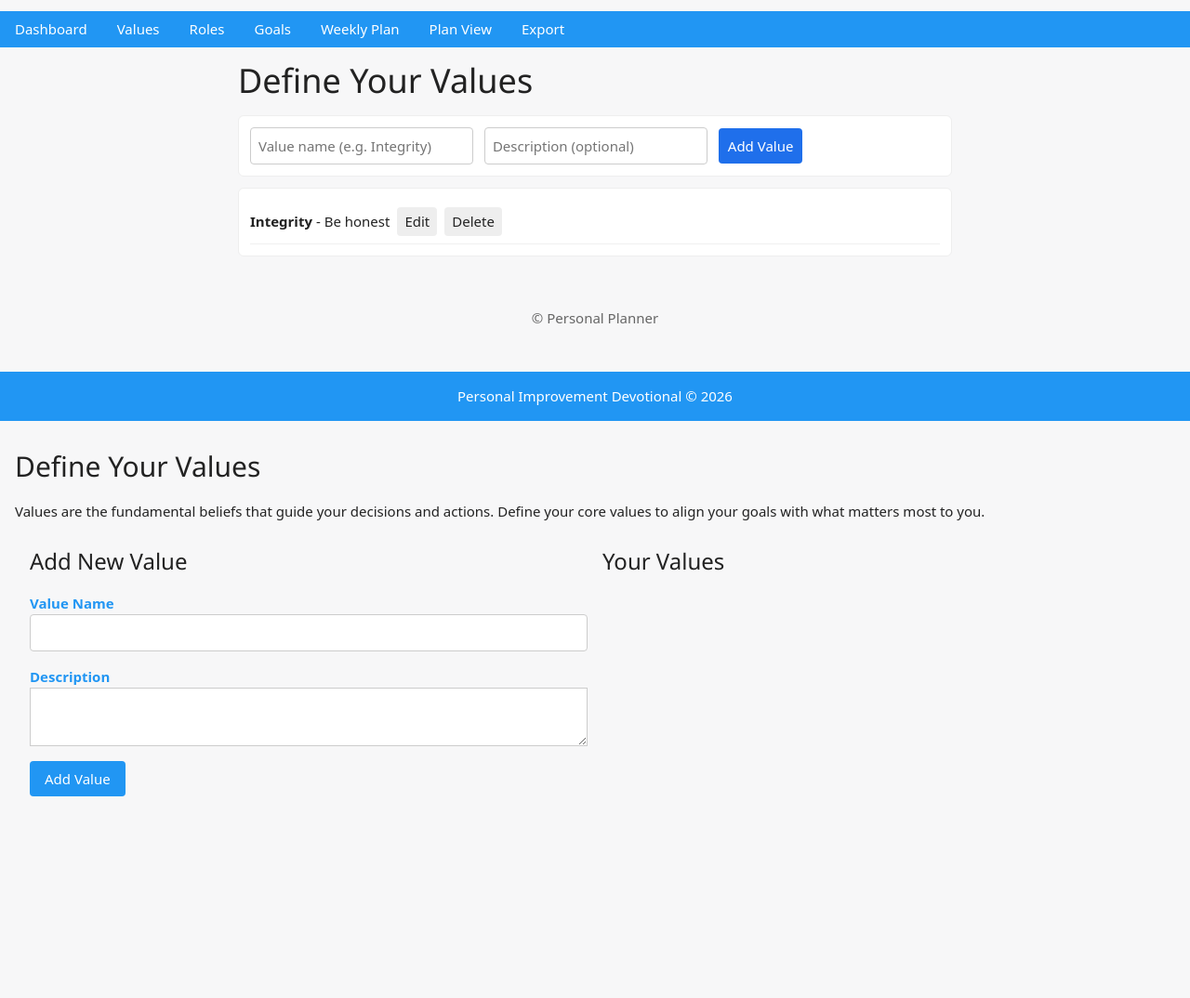
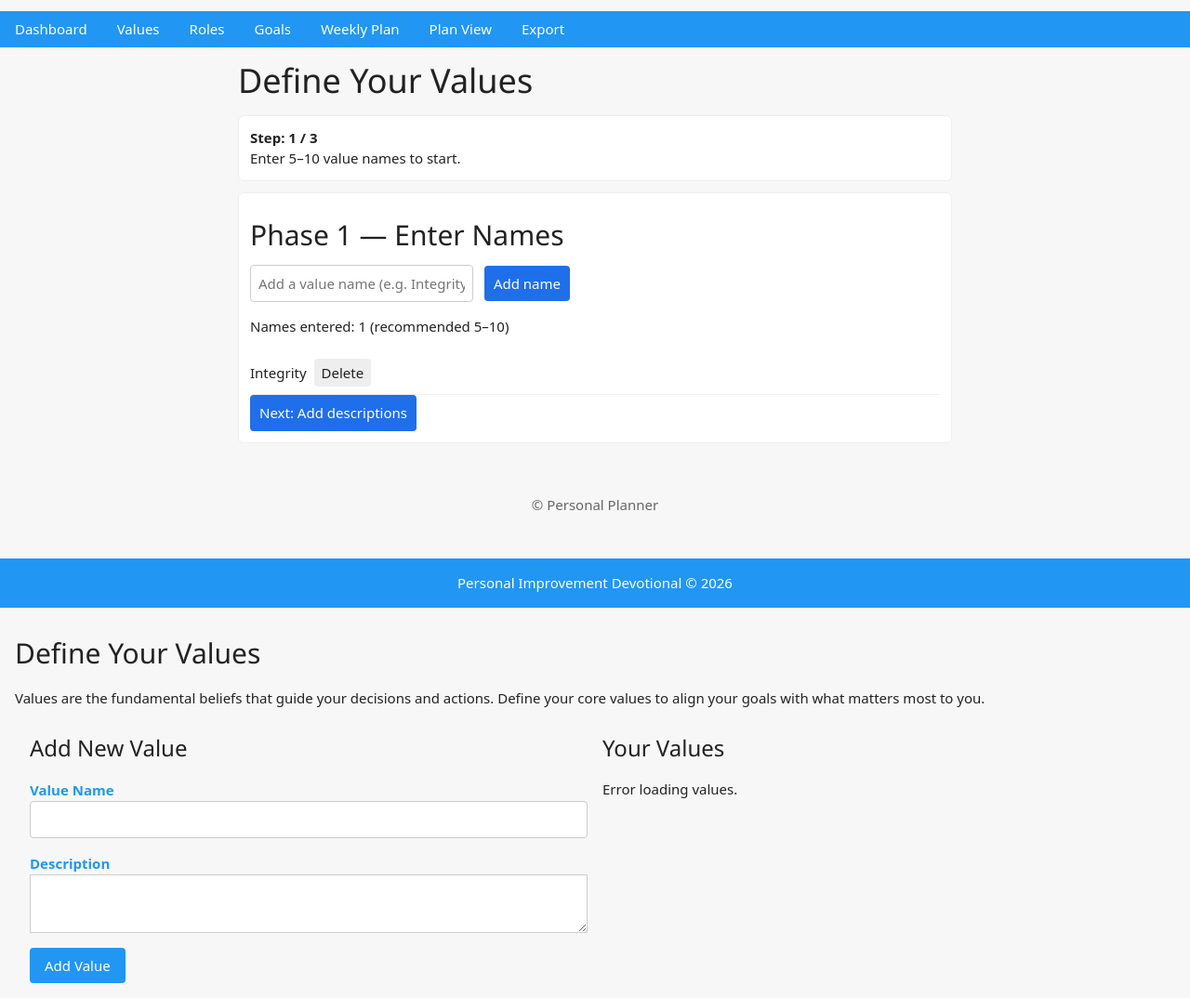
Before and after one commit to dustmassingale/personal_planner, a PHP site: page /pages/values.php in a window 1280 px wide. Shown: the part 48-1122 px from the top of the page at 93% size. Before the commit the page ends 905 px from the top, so only its background shows below. Run offline with PHP 8.4, Linux system fonts and the light colour scheme.

Commit message:
Phased UI: enforce 5–10 name recommendation before Phase 2; persist selected flag

```diff
--- a/api/values.php
+++ b/api/values.php
@@ -31,7 +31,7 @@
     switch ($method) {
         case 'GET':
             if ($pdo) {
-                $stmt = $pdo->query("SELECT id, name, description FROM values ORDER BY id DESC");
+                $stmt = $pdo->query("SELECT id, name, description, selected FROM values ORDER BY id DESC");
                 $rows = $stmt->fetchAll(PDO::FETCH_ASSOC);
                 echo json_encode($rows);
             } else {
@@ -45,16 +45,16 @@
             $description = trim($input['description'] ?? '');
             if ($name === '') { http_response_code(400); echo json_encode(['error'=>'name required']); break; }
             if ($pdo) {
-                $stmt = $pdo->prepare("INSERT INTO values (name, description) VALUES (:name, :description)");
-                $stmt->execute([':name'=>$name, ':description'=>$description]);
+                $stmt = $pdo->prepare("INSERT INTO values (name, description, selected) VALUES (:name, :description, :selected)");
+                $stmt->execute([':name'=>$name, ':description'=>$description, ':selected'=>($input['selected']?1:0)]);
                 $id = $pdo->lastInsertId();
-                $stmt = $pdo->prepare("SELECT id, name, description FROM values WHERE id = :id");
+                $stmt = $pdo->prepare("SELECT id, name, description, selected FROM values WHERE id = :id");
                 $stmt->execute([':id'=>$id]);
                 echo json_encode($stmt->fetch(PDO::FETCH_ASSOC));
             } else {
                 $m = read_fallback();
                 $id = time() . rand(1000,9999);
-                $item = ['id'=>$id, 'name'=>$name, 'description'=>$description];
+                $item = ['id'=>$id, 'name'=>$name, 'description'=>$description, 'selected'=>($input['selected']?1:0)];
                 $m['values'][] = $item;
                 write_fallback($m);
                 echo json_encode($item);
@@ -69,14 +69,14 @@
             $description = trim($input['description'] ?? '');
             if ($name === '') { http_response_code(400); echo json_encode(['error'=>'name required']); break; }
             if ($pdo) {
-                $stmt = $pdo->prepare("UPDATE values SET name = :name, description = :description WHERE id = :id");
-                $stmt->execute([':name'=>$name, ':description'=>$description, ':id'=>$id]);
+                $stmt = $pdo->prepare("UPDATE values SET name = :name, description = :description, selected = :selected WHERE id = :id");
+                $stmt->execute([':name'=>$name, ':description'=>$description, ':selected'=>isset($input['selected'])?($input['selected']?1:0):0, ':id'=>$id]);
                 echo json_encode(['ok'=>true]);
             } else {
                 $m = read_fallback();
                 $found = false;
                 foreach ($m['values'] as &$v) {
-                    if ($v['id'] == $id) { $v['name']=$name; $v['description']=$description; $found=true; break; }
+                    if ($v['id'] == $id) { $v['name']=$name; $v['description']=$description; $v['selected']=isset($input['selected'])?($input['selected']?1:0):0; $found=true; break; }
                 }
                 if (!$found) { http_response_code(404); echo json_encode(['error'=>'not found']); break; }
                 write_fallback($m);
--- a/assets/js/values.js
+++ b/assets/js/values.js
@@ -1,63 +1,125 @@
 document.addEventListener('DOMContentLoaded', function () {
-  const list = document.getElementById('valuesList');
+  const stepLabel = document.getElementById('stepLabel');
+  const stepHint = document.getElementById('stepHint');
+
+  const phase1 = document.getElementById('phase1');
+  const phase2 = document.getElementById('phase2');
+  const phase3 = document.getElementById('phase3');
+
+  const nameInput = document.getElementById('valueName');
   const addBtn = document.getElementById('addBtn');
-  const nameInput = document.getElementById('valueName');
-  const descInput = document.getElementById('valueDesc');
+  const namesList = document.getElementById('namesList');
+  const nameCount = document.getElementById('nameCount');
+  const toPhase2 = document.getElementById('toPhase2');
 
-  function fetchList() {
-    fetch('/api/values.php')
-      .then(r => r.json())
-      .then(render)
-      .catch(err => console.error(err));
+  const descContainer = document.getElementById('descContainer');
+  const backTo1 = document.getElementById('backTo1');
+  const toPhase3 = document.getElementById('toPhase3');
+
+  const selectList = document.getElementById('selectList');
+  const backTo2 = document.getElementById('backTo2');
+  const finishBtn = document.getElementById('finishBtn');
+  const finishMsg = document.getElementById('finishMsg');
+
+  let values = [];
+
+  function setStep(n, hint) {
+    stepLabel.textContent = n;
+    stepHint.textContent = hint || '';
+    phase1.style.display = n===1?'' : 'none';
+    phase2.style.display = n===2?'' : 'none';
+    phase3.style.display = n===3?'' : 'none';
   }
 
-  function render(items) {
-    list.innerHTML = '';
-    items.forEach(item => {
+  function fetchValues() {
+    return fetch('/api/values.php').then(r => r.json()).then(list => { values = list||[]; return values; });
+  }
+
+  function renderNames() {
+    namesList.innerHTML = '';
+    values.forEach(v => {
       const li = document.createElement('li');
-      li.innerHTML = `<strong>${escapeHtml(item.name)}</strong> - ${escapeHtml(item.description || '')}`;
-      const editBtn = document.createElement('button'); editBtn.textContent = 'Edit'; editBtn.dataset.id = item.id; editBtn.className = 'edit';
-      const delBtn = document.createElement('button'); delBtn.textContent = 'Delete'; delBtn.dataset.id = item.id; delBtn.className = 'del';
-      li.appendChild(editBtn); li.appendChild(delBtn);
-      list.appendChild(li);
+      li.textContent = v.name;
+      const del = document.createElement('button'); del.textContent='Delete'; del.onclick = () => removeValue(v.id);
+      li.appendChild(del);
+      namesList.appendChild(li);
+    });
+    nameCount.textContent = values.length;
+  }
+
+  function renderDescEditor() {
+    descContainer.innerHTML = '';
+    values.forEach(v => {
+      const div = document.createElement('div');
+      div.className = 'card';
+      const label = document.createElement('label'); label.textContent = v.name;
+      const input = document.createElement('input'); input.value = v.description || ''; input.style.width='100%';
+      const save = document.createElement('button'); save.textContent='Save';
+      save.onclick = () => updateValue(v.id, { name: v.name, description: input.value });
+      div.appendChild(label); div.appendChild(input); div.appendChild(save);
+      descContainer.appendChild(div);
     });
   }
 
-  addBtn.addEventListener('click', function () {
+  function renderSelector() {
+    selectList.innerHTML = '';
+    values.forEach(v => {
+      const li = document.createElement('li');
+      const cb = document.createElement('input'); cb.type='checkbox'; cb.checked = !!v.selected; cb.dataset.id = v.id;
+      const span = document.createElement('span'); span.textContent = `${v.name} — ${v.description||''}`;
+      li.appendChild(cb); li.appendChild(span);
+      selectList.appendChild(li);
+    });
+  }
+
+  function addValue(name) {
+    return fetch('/api/values.php', { method:'POST', headers:{'Content-Type':'application/json'}, body: JSON.stringify({ name }) }).then(()=>fetchValues()).then(renderNames);
+  }
+
+  function updateValue(id, body) {
+    return fetch('/api/values.php?id=' + encodeURIComponent(id), { method:'PUT', headers:{'Content-Type':'application/json'}, body: JSON.stringify(body) }).then(()=>fetchValues()).then(()=>{ renderDescEditor(); renderSelector(); renderNames(); });
+  }
+
+  function removeValue(id) {
+    if (!confirm('Delete this value?')) return;
+    return fetch('/api/values.php?id=' + encodeURIComponent(id), { method:'DELETE' }).then(()=>fetchValues()).then(()=>{ renderNames(); renderDescEditor(); renderSelector(); });
+  }
+
+  addBtn.addEventListener('click', () => {
     const name = nameInput.value.trim();
-    const description = descInput.value.trim();
-    if (!name) return alert('Name is required');
-    fetch('/api/values.php', {
-      method: 'POST',
-      headers: { 'Content-Type': 'application/json' },
-      body: JSON.stringify({ name: name, description: description })
-    }).then(() => { nameInput.value = ''; descInput.value = ''; fetchList(); });
+    if (!name) return alert('Name required');
+    addValue(name).then(()=>{ nameInput.value=''; });
   });
 
-  list.addEventListener('click', function (e) {
-    if (e.target.classList.contains('del')) {
-      const id = e.target.dataset.id;
-      if (!confirm('Delete this value?')) return;
-      fetch('/api/values.php?id=' + encodeURIComponent(id), { method: 'DELETE' }).then(() => fetchList());
+  toPhase2.addEventListener('click', () => {
+    if (values.length < 5) return alert('Please enter at least 5 values before continuing.');
+    if (values.length > 10) {
+      if (!confirm('You entered more than 10 values. Continue anyway?')) return;
     }
-
-    if (e.target.classList.contains('edit')) {
-      const id = e.target.dataset.id;
-      const li = e.target.closest('li');
-      const currentName = li.querySelector('strong').textContent;
-      const currentDesc = li.childNodes[2] ? li.childNodes[2].textContent.replace(' - ', '') : '';
-      const newName = prompt('Edit value name', currentName);
-      if (newName === null) return;
-      const newDesc = prompt('Edit description', currentDesc);
-      fetch('/api/values.php?id=' + encodeURIComponent(id), {
-        method: 'PUT',
-        headers: { 'Content-Type': 'application/json' },
-        body: JSON.stringify({ name: newName, description: newDesc })
-      }).then(() => fetchList());
-    }
+    setStep(2, 'Add a short personal description for each value.');
+    renderDescEditor();
   });
 
-  function escapeHtml(s) { return String(s).replace(/&/g, '&amp;').replace(/</g, '&lt;').replace(/>/g, '&gt;'); }
+  backTo1.addEventListener('click', () => { setStep(1, 'Enter 5–10 value names to start.'); });
+  toPhase3.addEventListener('click', ()=>{
+    setStep(3, 'Select 3–5 core values.');
+    renderSelector();
+  });
 
-  fetchList();
+  backTo2.addEventListener('click', ()=>{ setStep(2, 'Add descriptions.'); });
+
+  finishBtn.addEventListener('click', ()=>{
+    // collect selected
+    const cbs = Array.from(selectList.querySelectorAll('input[type=checkbox]'));
+    const selected = cbs.filter(cb => cb.checked).map(cb => cb.dataset.id);
+    if (selected.length < 3 || selected.length > 5) return alert('Please select between 3 and 5 core values.');
+    // update each value's selected flag
+    const updates = values.map(v => ({ id: v.id, selected: selected.includes(String(v.id)) }));
+    Promise.all(updates.map(u => updateValue(u.id, { name: values.find(x=>x.id==u.id).name, description: values.find(x=>x.id==u.id).description||'', selected: u.selected })))
+      .then(()=>{ finishMsg.textContent = 'Core values saved.'; });
+  });
+
+  // initial load
+  fetchValues().then(()=>{ renderNames(); setStep(1, 'Enter 5–10 value names to start.'); });
+
 });
--- a/pages/values.php
+++ b/pages/values.php
@@ -1,17 +1,43 @@
 <?php require_once __DIR__ . '/../components/header.php'; ?>
 
 <main class="container">
-  <h1>Define Your Values</h1>
+    <h1>Define Your Values</h1>
 
-  <section id="add" class="card">
-    <input id="valueName" placeholder="Value name (e.g. Integrity)" />
-    <input id="valueDesc" placeholder="Description (optional)" />
-    <button id="addBtn">Add Value</button>
-  </section>
+    <nav class="card">
+        <strong>Step: <span id="stepLabel">1</span> / 3</strong>
+        <div id="stepHint">Enter 5–10 value names to start.</div>
+    </nav>
 
-  <section class="card">
-    <ul id="valuesList" class="values-list"></ul>
-  </section>
+    <section id="phase1" class="card">
+        <h2>Phase 1 — Enter Names</h2>
+        <input id="valueName" placeholder="Add a value name (e.g. Integrity)" />
+        <button id="addBtn">Add name</button>
+        <p>Names entered: <span id="nameCount">0</span> (recommended 5–10)</p>
+        <ul id="namesList" class="values-list"></ul>
+        <div>
+            <button id="toPhase2">Next: Add descriptions</button>
+        </div>
+    </section>
+
+    <section id="phase2" class="card" style="display:none">
+        <h2>Phase 2 — Add Descriptions</h2>
+        <div id="descContainer"></div>
+        <div>
+            <button id="backTo1">Back</button>
+            <button id="toPhase3">Next: Select core values</button>
+        </div>
+    </section>
+
+    <section id="phase3" class="card" style="display:none">
+        <h2>Phase 3 — Pick Core Values</h2>
+        <p>Select 3–5 values to be your core values.</p>
+        <ul id="selectList" class="values-list"></ul>
+        <div>
+            <button id="backTo2">Back</button>
+            <button id="finishBtn">Finish</button>
+        </div>
+        <div id="finishMsg" style="margin-top:12px"></div>
+    </section>
 </main>
 
 <script src="/assets/js/values.js"></script>
```
Also changed, not shown: db/schema.sql (+4 -3 lines).
